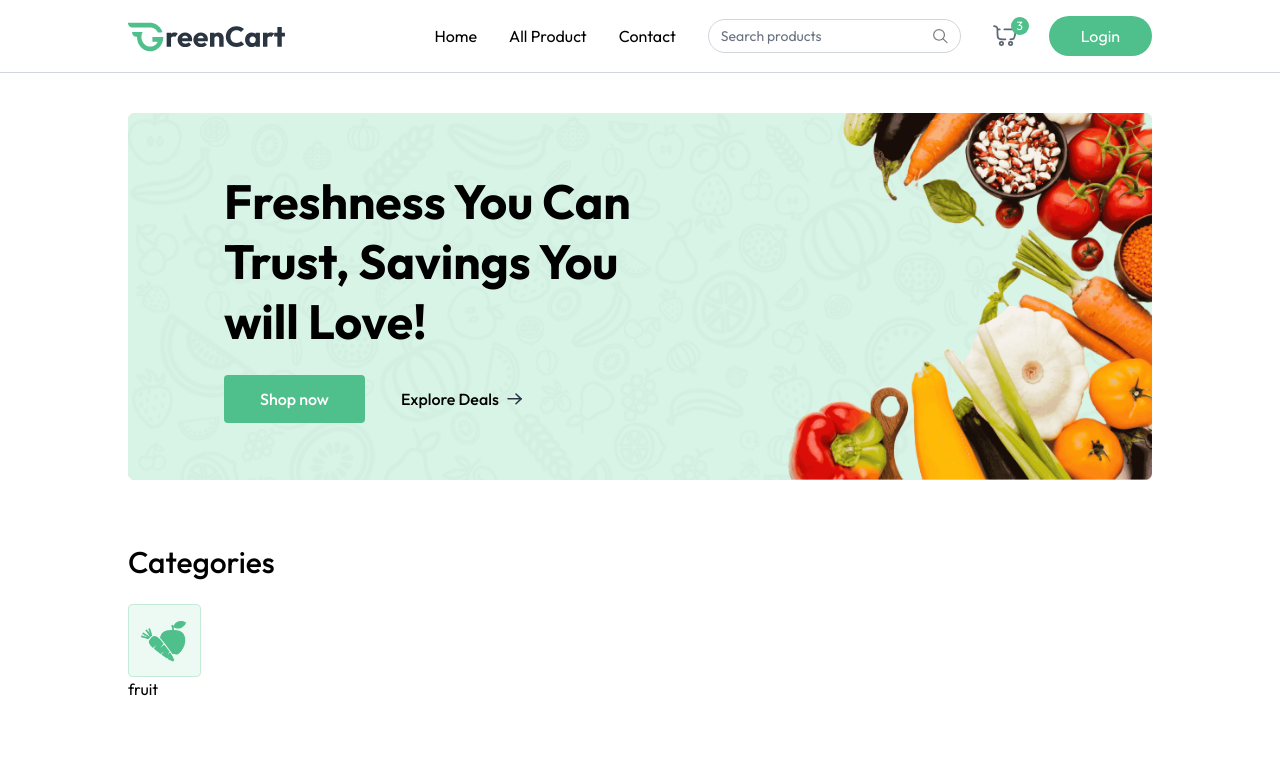
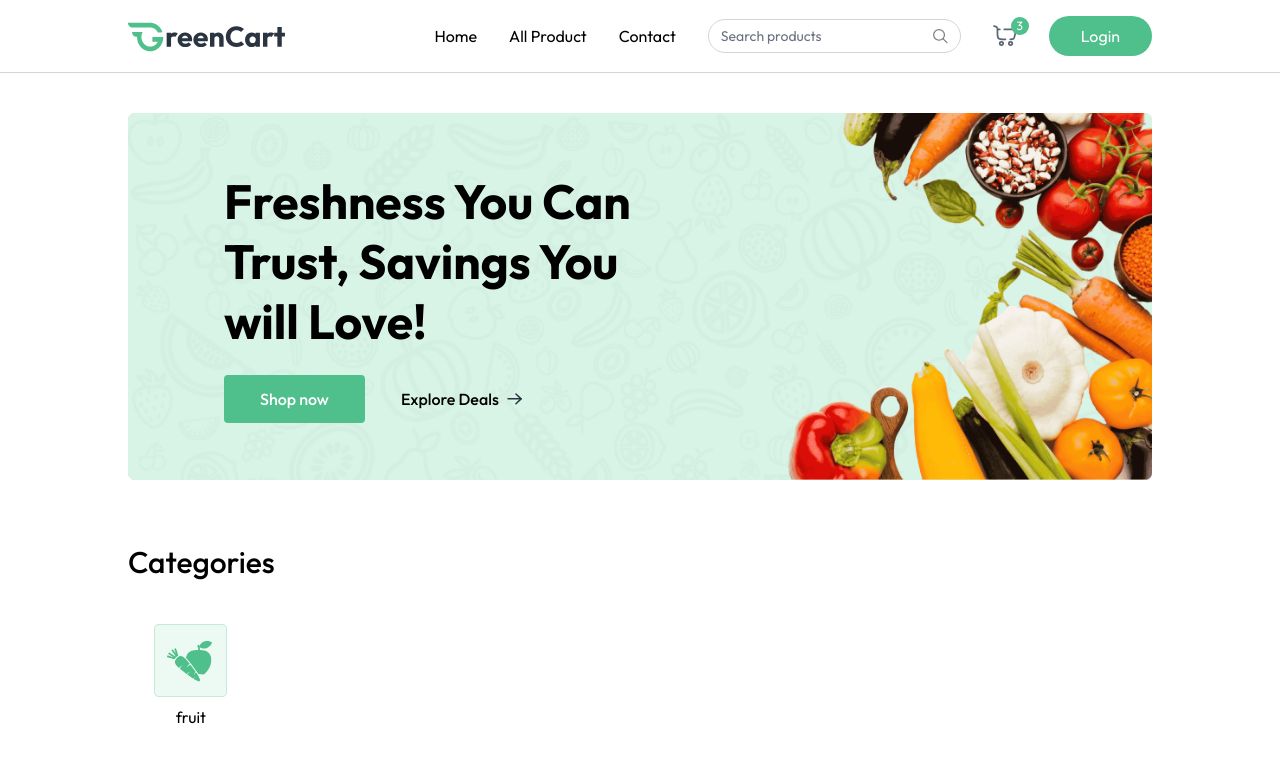
Before and after one commit to hellokristinafaye/GreenCart, a React (Vite) app in the folder client/: page / in a window 1280 px wide. Shown: the top 762 px of the page. Built offline with nearby package versions, Linux system fonts and the light colour scheme.

Commit message:
categories container styled

```diff
--- a/client/src/components/Categories.jsx
+++ b/client/src/components/Categories.jsx
@@ -6,10 +6,12 @@ const Categories = () => {
     <div className="mt-16">
           <p className="text-2xl md:text-3xl font-medium">Categories</p>
           <div className="grid grid-cols-2 sm:grid-cols-3 md:grid-cols-5 lg:grid-cols-6 xl:grid-cols-7 mt-6 gap-6">
-              <div className="">
+
+              <div className="group cursor-pointer py-5 px-3 gap-2 rounded-lg flex flex-col justify-center items-center">
                   <img src={assets.box_icon} alt="" className="" />
                   <p className="">fruit</p>
               </div>
+
           </div>
     </div>
   )
```
